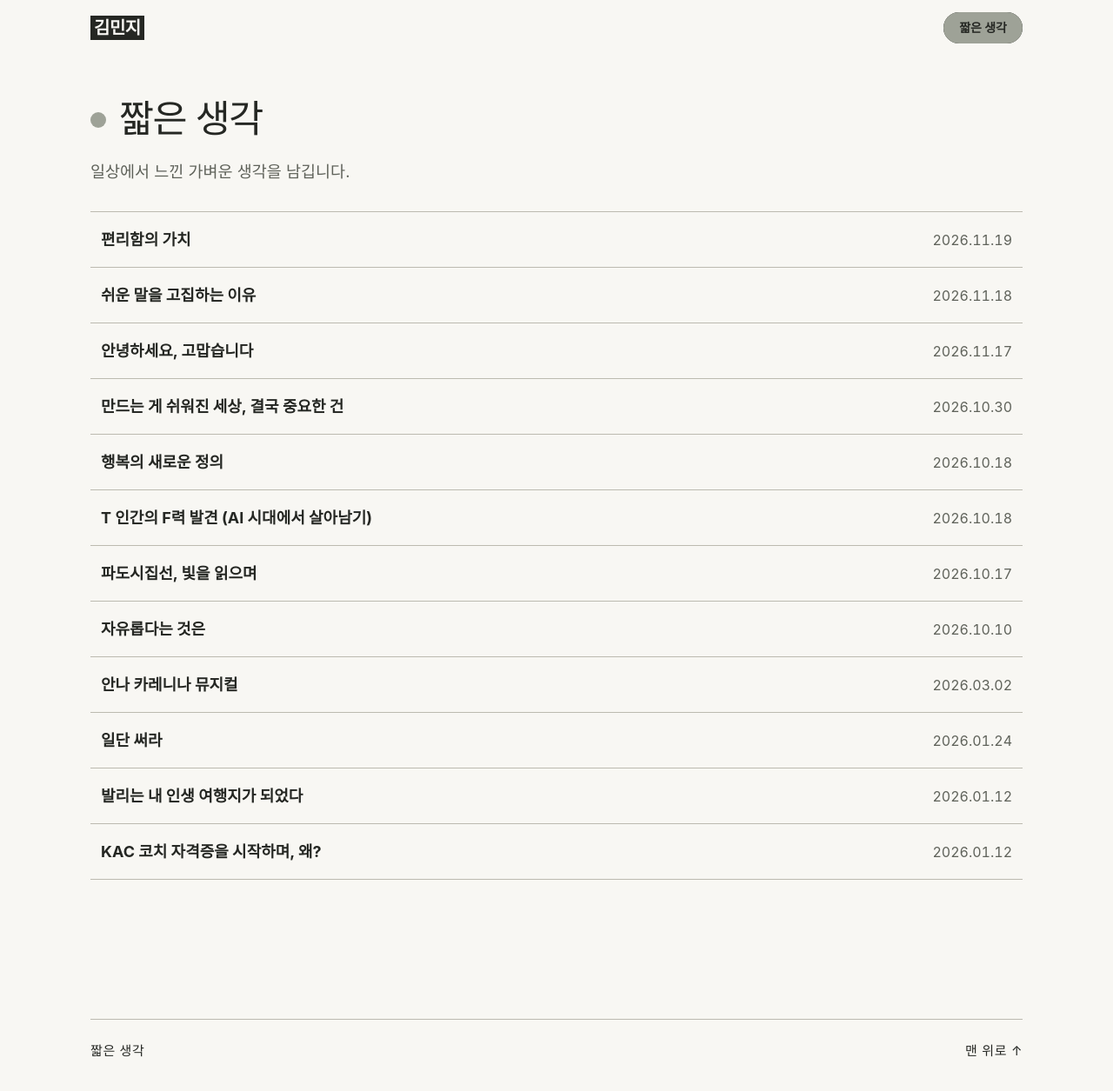
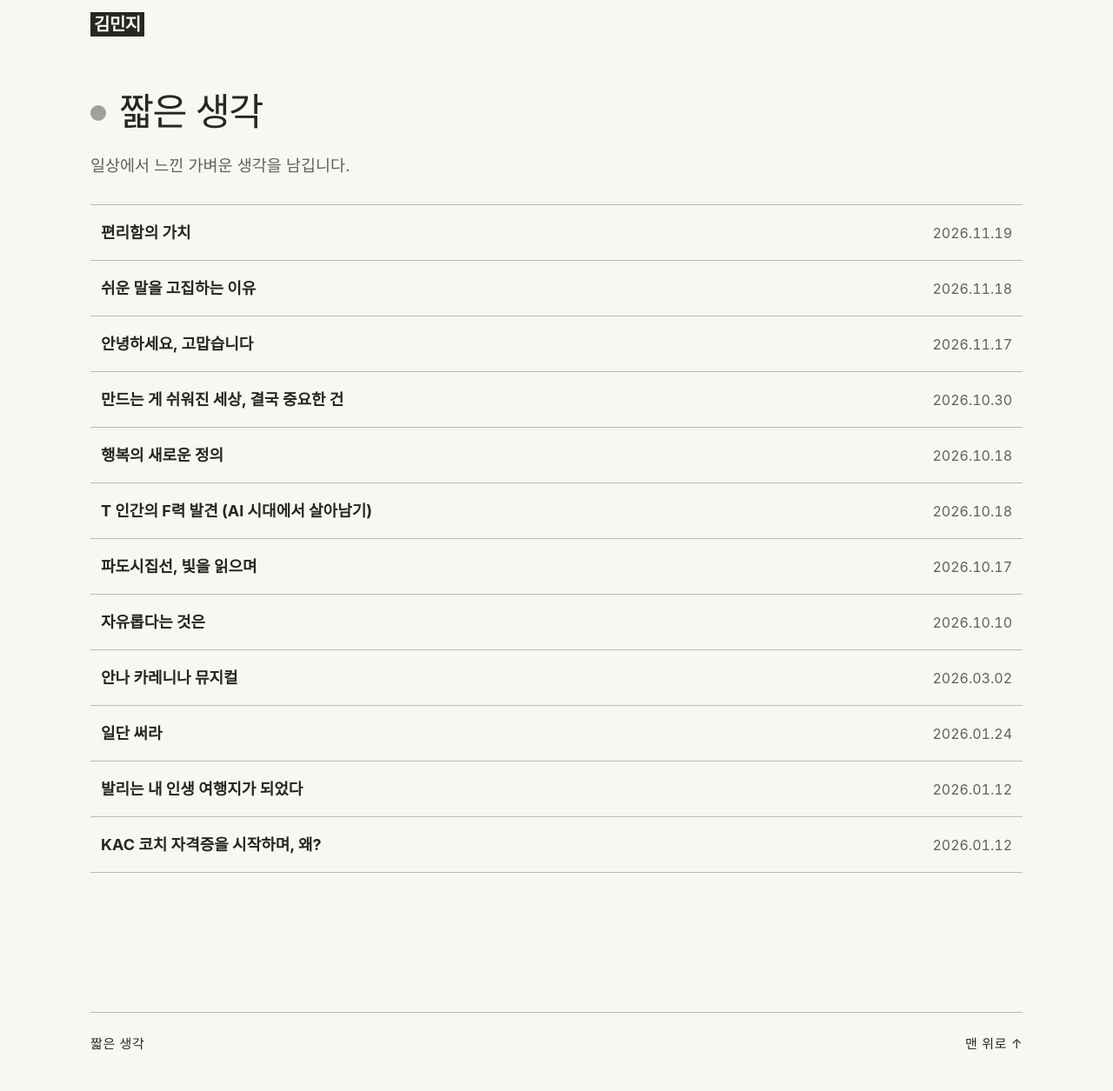
Before and after one commit to k-im-rose/thoughts, a Jekyll site: the page built from index.html, in a window 1280 px wide and 1262 px high. Shown: the top 1255 px of the window at 87% size. Built offline with Jekyll 4.4.1, drawn with Linux system fonts in a browser that asks for light colours; some web fonts are replaced.

Commit message:
짧은 생각 사이트: 상단 짧은 생각 버튼 제거
Co-Authored-By: Claude Haiku 5.5 <noreply@anthropic.com>

```diff
--- a/_includes/cv-head.html
+++ b/_includes/cv-head.html
@@ -1,6 +1,3 @@
 <header class="site-head">
   <a class="logo" href="{{ '/' | relative_url }}" aria-label="짧은 생각 홈">김민지</a>
-  <nav class="cats" aria-label="카테고리">
-    <a{% if include.active == 'thoughts' %} class="on" aria-current="page"{% endif %} href="{{ '/' | relative_url }}">짧은 생각</a>
-  </nav>
 </header>
```
